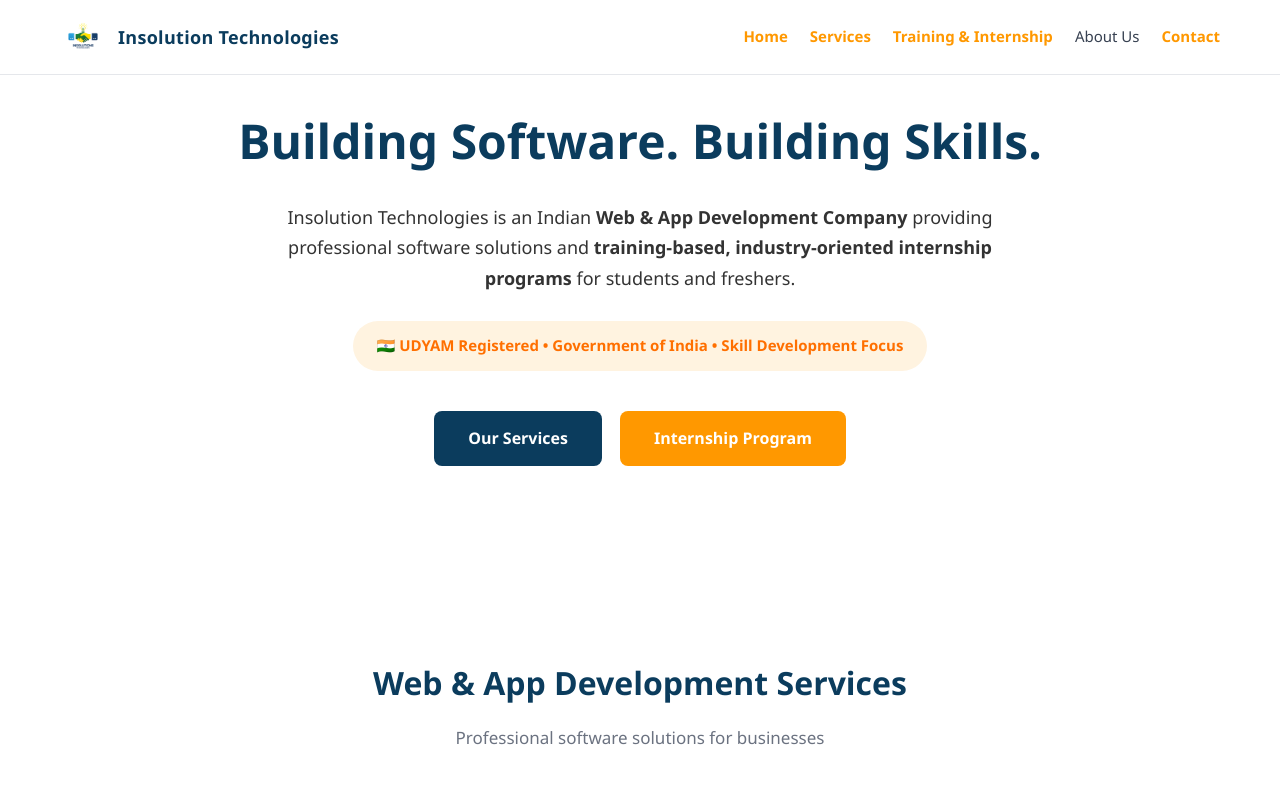
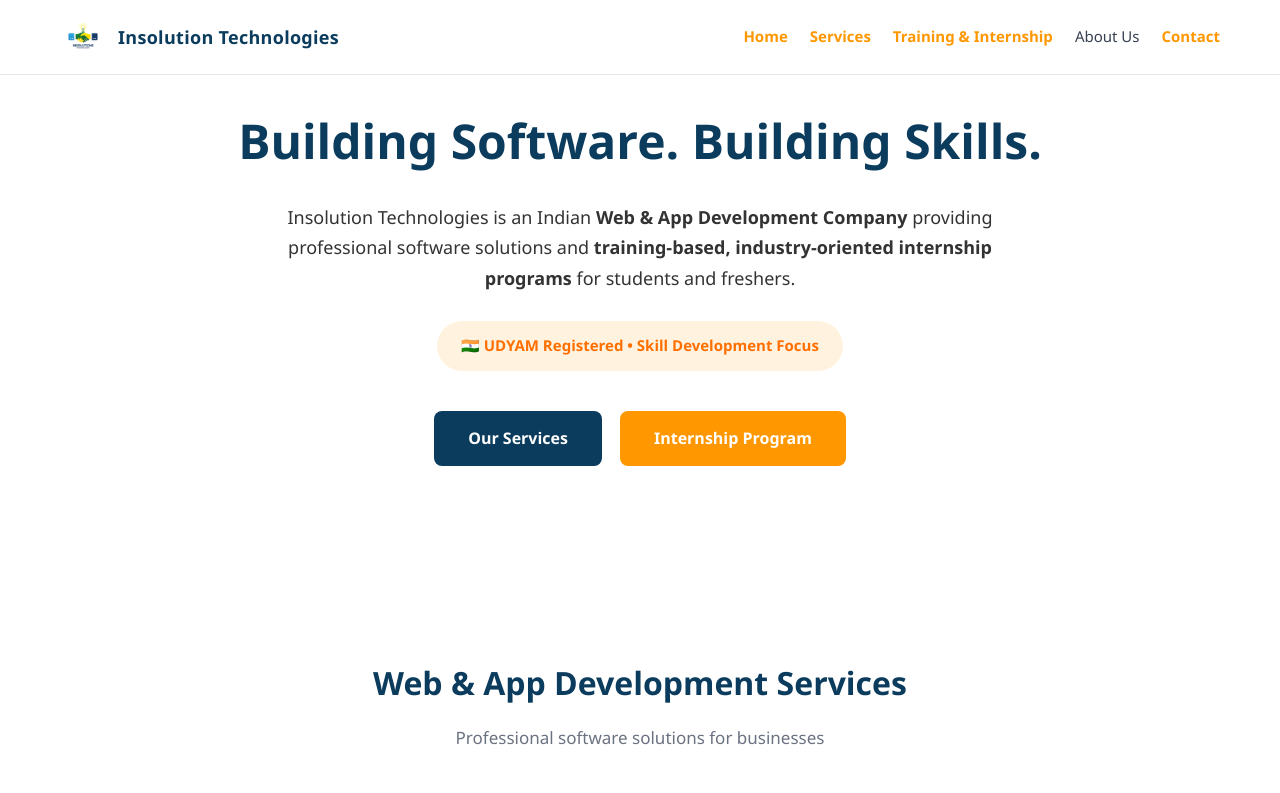
Before and after one commit to Ranjit7T/insolutiontechnologieswebsite, a React (Vite) app: page / in a window 1280 px wide. Shown: the top 793 px of the page. Built offline with nearby package versions, Linux system fonts and the light colour scheme.

Commit message:
Remove 'Government of India' from hero badge

```diff
--- a/src/components/Hero.jsx
+++ b/src/components/Hero.jsx
@@ -107,7 +107,7 @@
         </p>
 
         <div className="hero-badge">
-          🇮🇳 UDYAM Registered • Government of India • Skill Development Focus
+          🇮🇳 UDYAM Registered • Skill Development Focus
         </div>
 
         <div className="hero-actions">
```
